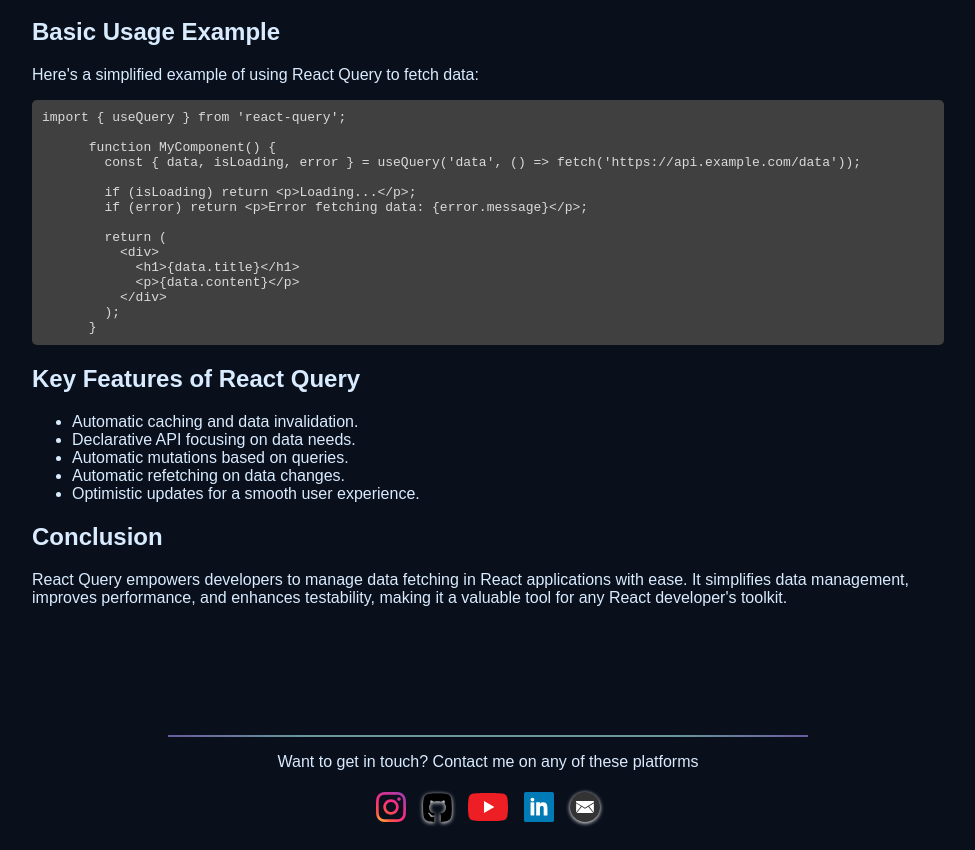
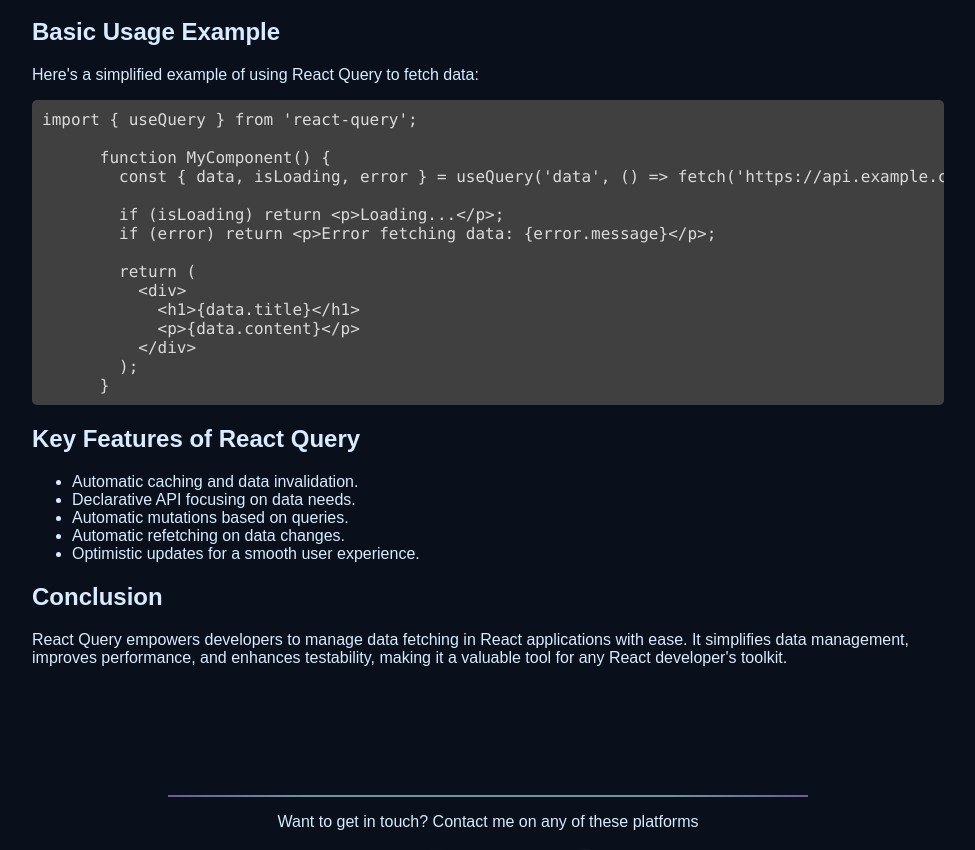
Before and after one commit to sergioomarsanchez/myportfolio, a React (Create React App) app: page /blog/react-query-explained in a window 1280 px wide. Shown: the part 907-1757 px from the top of the page, without its empty margins (152-1127 px from the left). Built offline with nearby package versions, Linux system fonts and the light colour scheme.

Commit message:
corrects web options text size

```diff
--- a/src/components/body/blog/blogPost.css
+++ b/src/components/body/blog/blogPost.css
@@ -30,13 +30,6 @@
   color: #dbdada;
 }
 
-.blogPost pre code,
-.blogPost-light pre code {
-  display: block;
-  white-space: pre;
-  font-family: monospace;
-}
-
 .language-jsx {
   color: #eeeeee;
   display: block;
--- a/src/components/header/web/web.css
+++ b/src/components/header/web/web.css
@@ -1,6 +1,6 @@
 .web-option,
 .web-optionLight {
-  font-size: 18px;
+  font-size: small;
   font-weight: 700;
 }
 .web-option i,
@@ -27,7 +27,6 @@
 }
 .web-option i {
   color: #fbf8f8;
-  font-size: small;
 }
 .option-icon,
 .web-optionLight {
```
